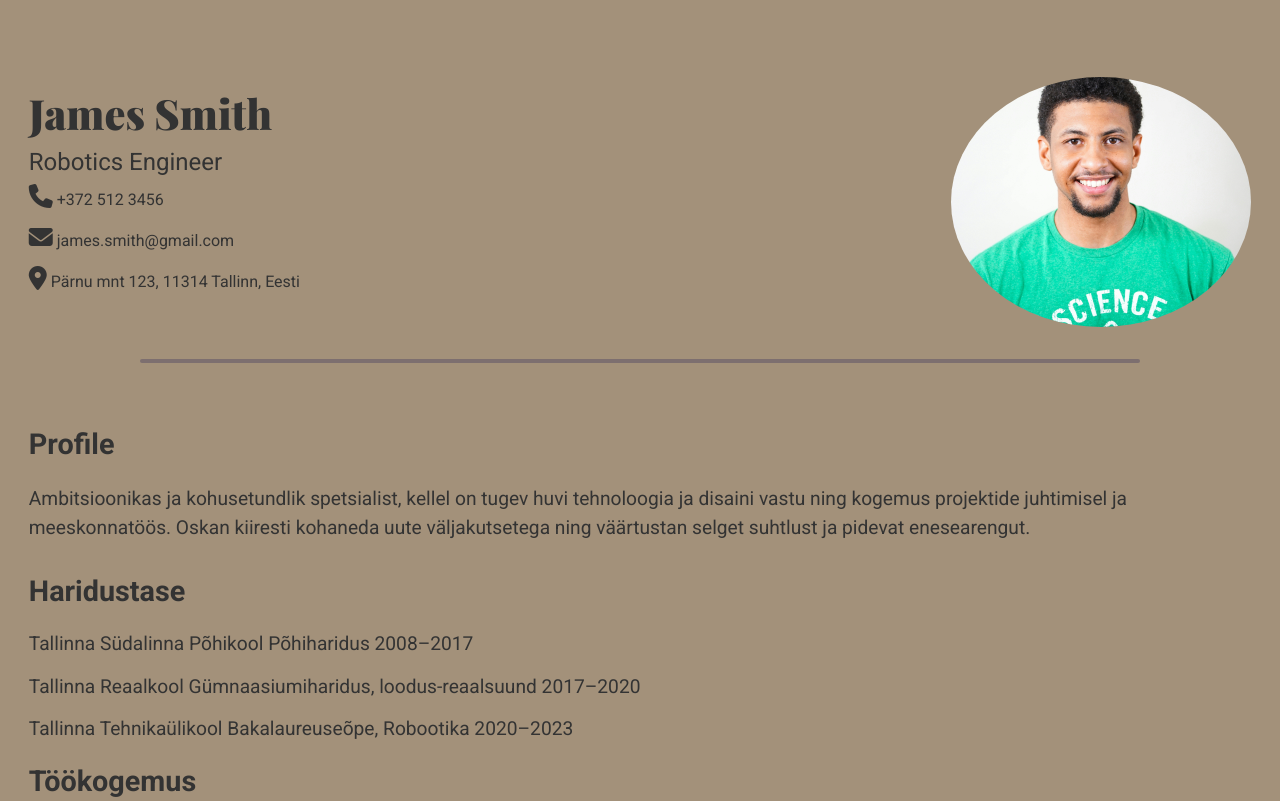
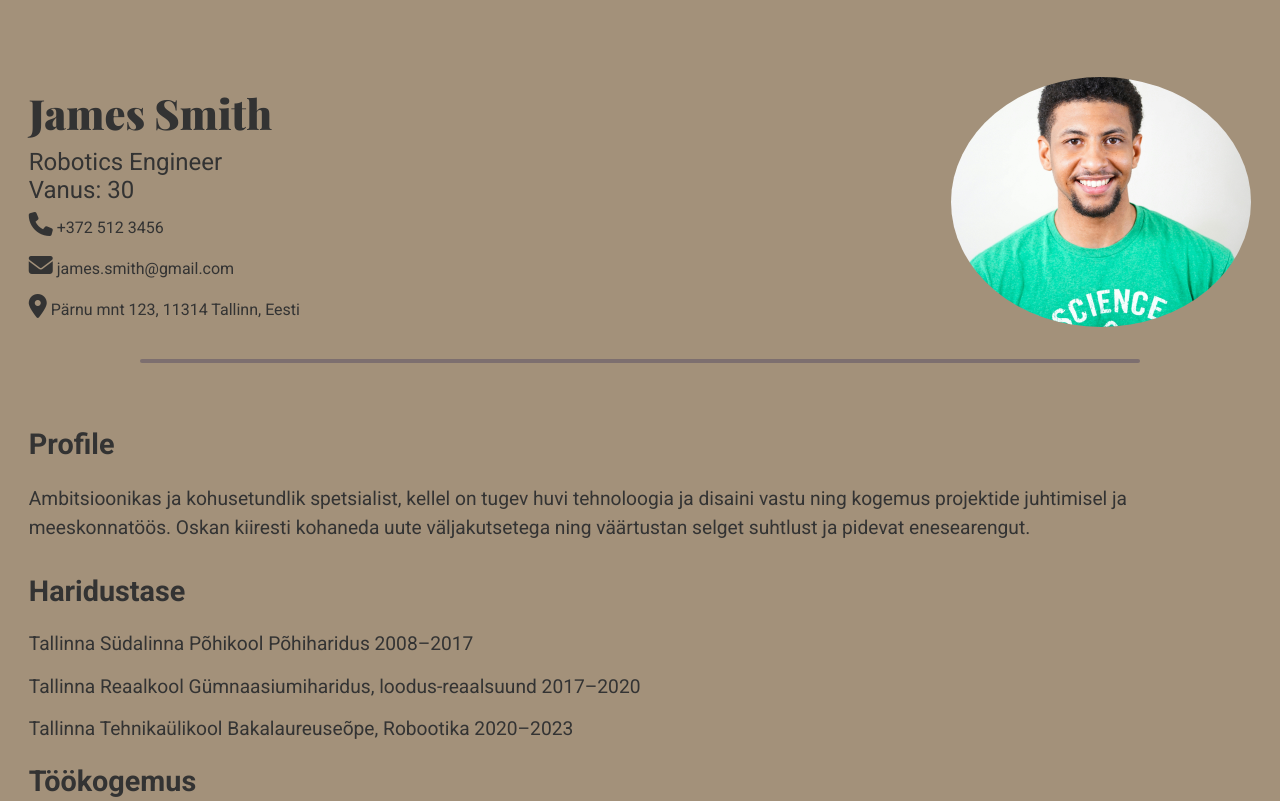
Before and after one commit to MNommik/week7-8, a plain HTML site: page index.html in a window 1280 px wide. Shown: the top 801 px of the page. Drawn offline with nearby package versions, Linux system fonts and the light colour scheme; a web font is replaced by a local one.

Commit message:
add week 13 files

```diff
--- /dev/null
+++ b/cv.js
@@ -0,0 +1,13 @@
+fetch('cvData.json')
+  .then(response => response.json())
+  .then(userData => {
+    document.querySelector(".nimi").textContent = userData.Name;
+    document.querySelector(".job").textContent = userData.Job;
+    document.querySelector(".age").textContent = "Vanus: " + userData.Age;
+    document.querySelector(".email-text").textContent = userData.Email;
+    document.querySelector(".phone-text").textContent = userData.Number;
+    document.querySelector(".address-text").textContent = userData.Address;
+  })
+  .catch(error => {
+    console.error("Viga andmete laadimisel:", error);
+  });
--- /dev/null
+++ b/cvData.json
@@ -0,0 +1,8 @@
+{
+  "Name": "James Smith",
+  "Email": "james.smith@gmail.com",
+  "Age": 30,
+  "Job": "Robotics Engineer",
+  "Number": "+372 512 3456",
+  "Address": "Pärnu mnt 123, 11314 Tallinn, Eesti"
+}
--- a/index.html
+++ b/index.html
@@ -15,28 +15,29 @@
 
     <div class="container">
         <div class="name">
-        <h1 class="nimi">James Smith</h1>
-        <p class="job" style="font-size: 24px;">Robotics Engineer</p>
+        <h1 class="nimi"></h1><!--James Smith--></h1>
+        <p class="job" style="font-size: 24px;"><!--Robotics Engineer--></p>
+        <p class="age" style="font-size: 24px;"></p><!--Vanus: 30--></p>
         </div>
 
 
         <div class="phone">
             <ul class="phone-icon">
-                <li><i class="fa-solid fa-phone"></i><span>      </span><span>+372 512 3456</span></li>
+                <li><i class="fa-solid fa-phone"></i><span>      </span><span class="phone-text"><!--+372 512 3456--></span></li>
 
             </ul>
         </div>
 
         <div class="email">
             <ul class="email-icon">
-                <li><i class="fa-solid fa-envelope"></i><span>      </span><span>james.smith@gmail.com</span></li>
+                <li><i class="fa-solid fa-envelope"></i><span>      </span><span class="email-text"><!--james.smith@gmail.com--></span></li>
 
             </ul>
         </div>
 
         <div class="address">
             <ul class="address-icon">
-        <li><i class="fa-solid fa-location-dot"></i><span>      </span><span>Pärnu mnt 123, 11314 Tallinn, Eesti</span</li>
+        <li><i class="fa-solid fa-location-dot"></i><span>      </span><span class="address-text"><!--Pärnu mnt 123, 11314 Tallinn, Eesti--></span</li>
             </ul>
         </div>
 
@@ -134,6 +135,7 @@
     </div>
 
     <script src="app.js"></script>
+    <script src="cv.js"></script>
 
 </body>
 </html>
```
